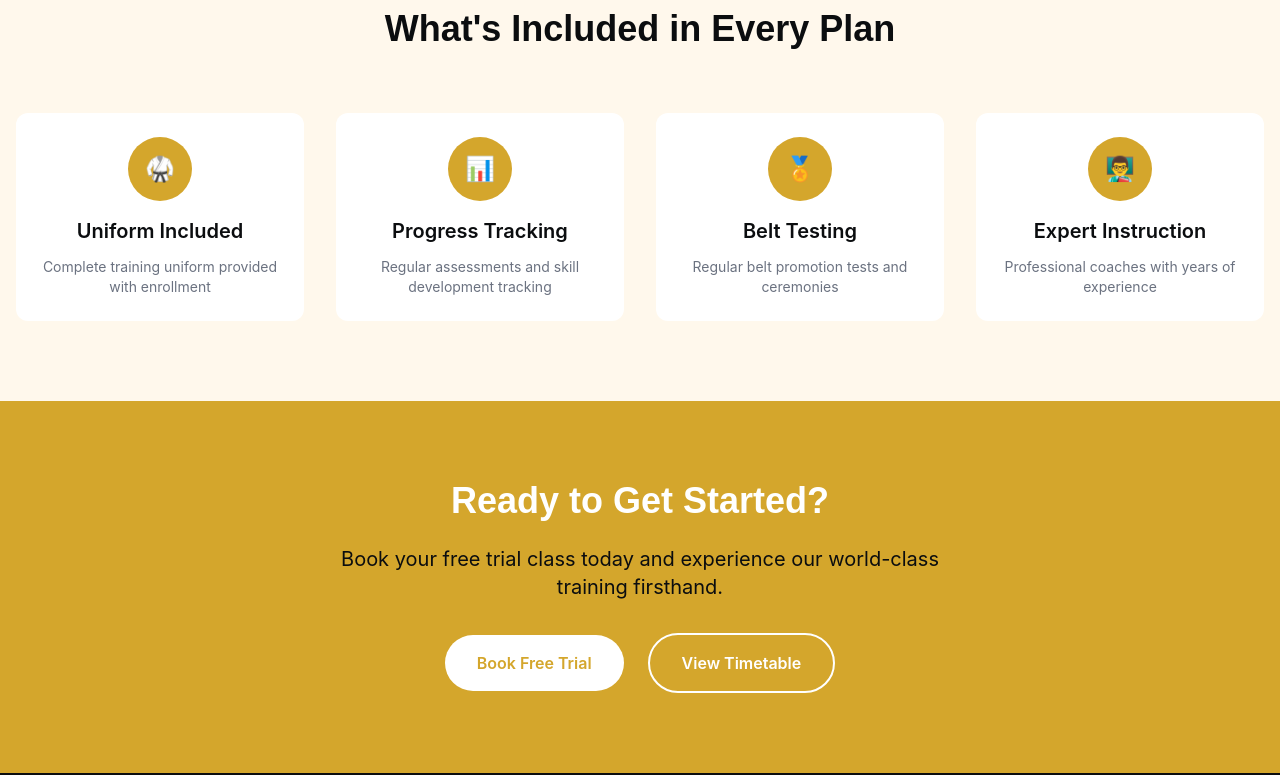
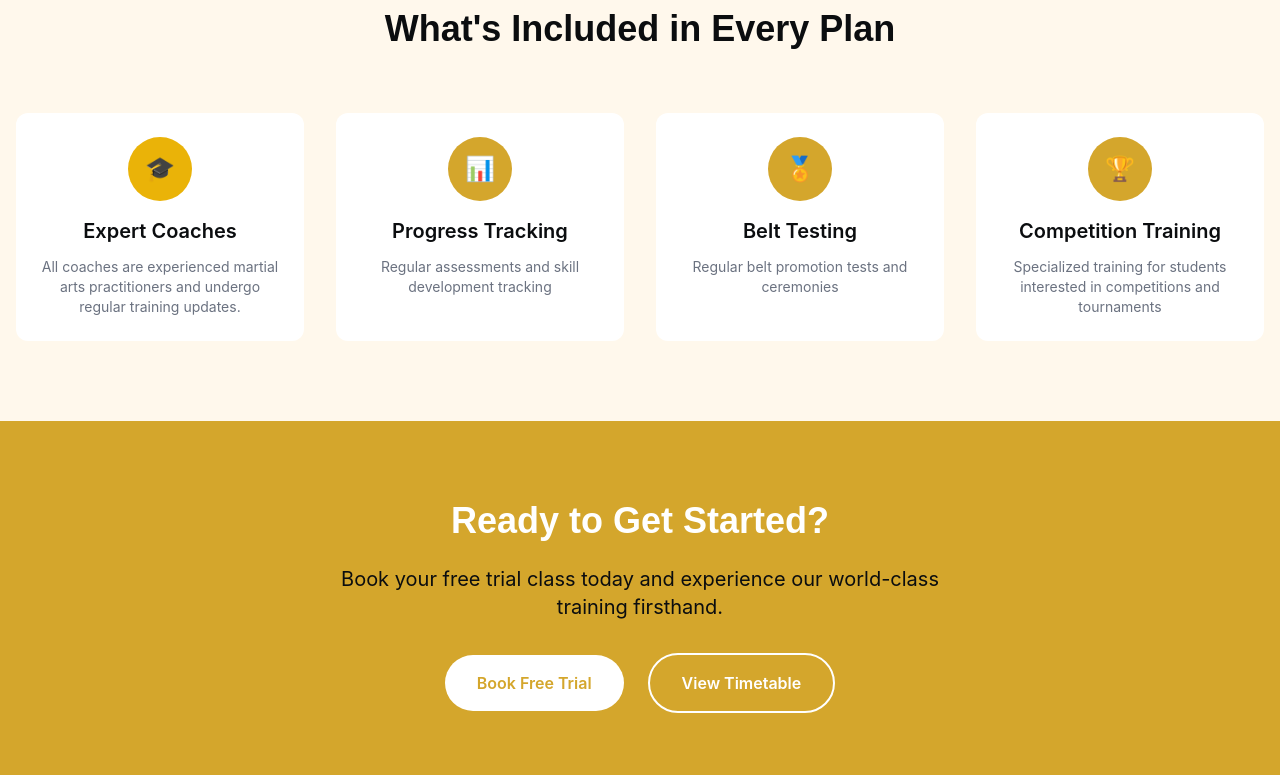
Before and after one commit to ramasupport/royalarsenal-website, a plain HTML site: page pricing.html in a window 1280 px wide. Shown: the part 1140-1915 px from the top of the page. Drawn offline with nearby package versions, Linux system fonts and the light colour scheme.

Commit message:
Update pricing section: replaced uniform and expert instruction details with expert coaches and competition training, along with corresponding icon changes.

```diff
--- a/pricing.html
+++ b/pricing.html
@@ -181,11 +181,11 @@
             <h2 class="text-4xl font-montserrat font-bold text-center mb-16" data-aos="fade-up">What's Included in Every Plan</h2>
             <div class="grid md:grid-cols-2 lg:grid-cols-4 gap-8">
                 <div class="text-center p-6 rounded-xl bg-white" data-aos="fade-up">
-                    <div class="w-16 h-16 bg-brand-primary rounded-full mx-auto mb-4 flex items-center justify-center">
-                        <span class="text-2xl">🥋</span>
+                    <div class="w-16 h-16 bg-yellow-500 rounded-full mx-auto mb-4 flex items-center justify-center">
+                        <span class="text-2xl">🎓</span>
                     </div>
-                    <h3 class="text-xl font-semibold mb-3">Uniform Included</h3>
-                    <p class="text-brand-muted text-sm">Complete training uniform provided with enrollment</p>
+                    <h3 class="text-xl font-semibold mb-3">Expert Coaches</h3>
+                    <p class="text-brand-muted text-sm">All coaches are experienced martial arts practitioners and undergo regular training updates.</p>
                 </div>
                 <div class="text-center p-6 rounded-xl bg-white" data-aos="fade-up" data-aos-delay="100">
                     <div class="w-16 h-16 bg-brand-primary rounded-full mx-auto mb-4 flex items-center justify-center">
@@ -203,10 +203,10 @@
                 </div>
                 <div class="text-center p-6 rounded-xl bg-white" data-aos="fade-up" data-aos-delay="300">
                     <div class="w-16 h-16 bg-brand-primary rounded-full mx-auto mb-4 flex items-center justify-center">
-                        <span class="text-2xl">👨‍🏫</span>
+                        <span class="text-2xl">🏆</span>
                     </div>
-                    <h3 class="text-xl font-semibold mb-3">Expert Instruction</h3>
-                    <p class="text-brand-muted text-sm">Professional coaches with years of experience</p>
+                    <h3 class="text-xl font-semibold mb-3">Competition Training</h3>
+                    <p class="text-brand-muted text-sm">Specialized training for students interested in competitions and tournaments</p>
                 </div>
             </div>
         </div>
```
